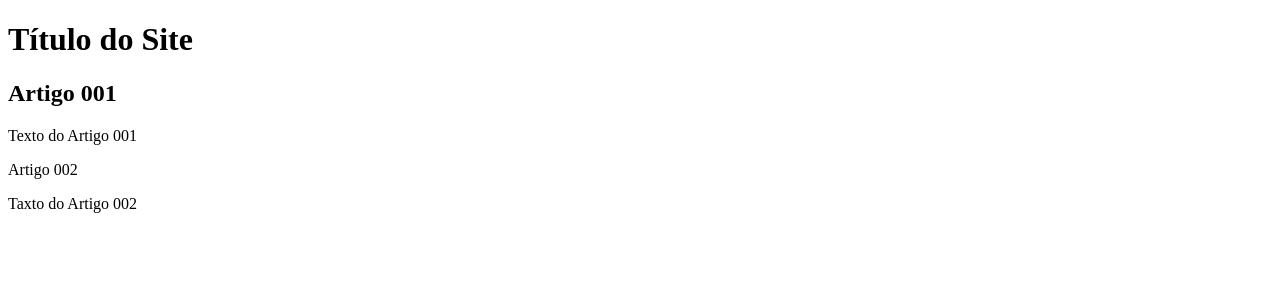
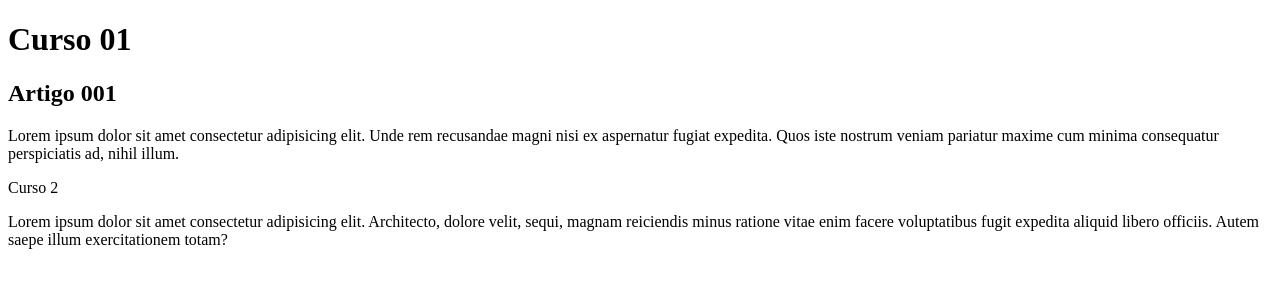
Before and after one commit to geraldofff/projeto-site, a plain HTML site: page index.html in a window 1280 px wide. Drawn offline with Linux system fonts and the light colour scheme.

Commit message:
commit em brach conteudo

```diff
--- a/index.html
+++ b/index.html
@@ -4,19 +4,19 @@
     <meta charset="UTF-8">
     <meta http-equiv="X-UA-Compatible" content="IE=edge">
     <meta name="viewport" content="width=device-width, initial-scale=1.0">
-    <title>Título do Site</title>
+    <title>Cursos Grátis</title>
 </head>
 <body>
     <main>
         <header>
-            <h1>Título do Site</h1>
+            <h1>Curso 01</h1>
         </header>
         <article>
             <h2>Artigo 001</h2>
-            <p>Texto do Artigo 001</p>
+            <p>Lorem ipsum dolor sit amet consectetur adipisicing elit. Unde rem recusandae magni nisi ex aspernatur fugiat expedita. Quos iste nostrum veniam pariatur maxime cum minima consequatur perspiciatis ad, nihil illum.</p>
         </article>
-        <article>Artigo 002</article>
-        <p>Taxto do Artigo 002</p>
+            <article>Curso 2</article>
+            <p>Lorem ipsum dolor sit amet consectetur adipisicing elit. Architecto, dolore velit, sequi, magnam reiciendis minus ratione vitae enim facere voluptatibus fugit expedita aliquid libero officiis. Autem saepe illum exercitationem totam?</p>
     </main>
 </body>
 </html>
```
